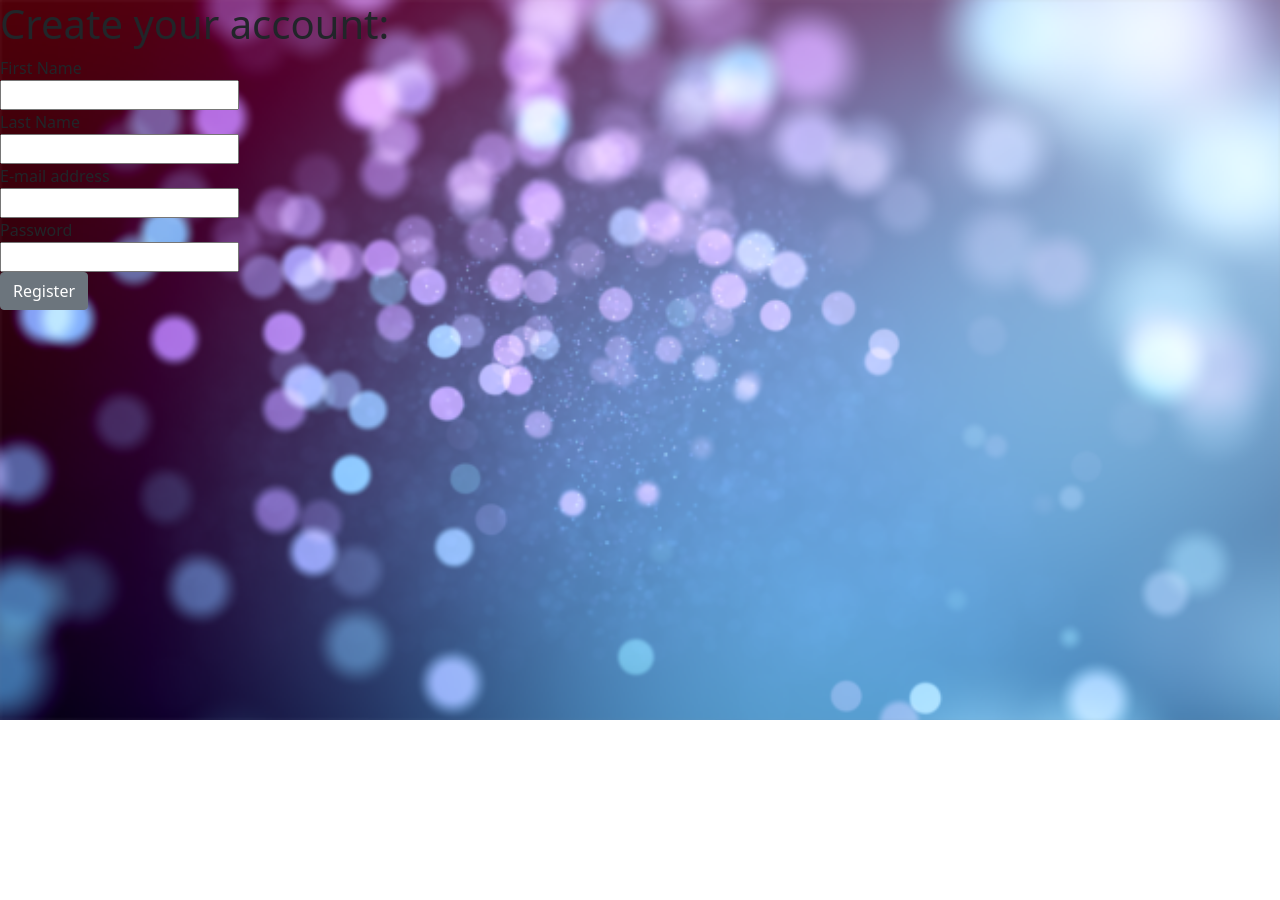
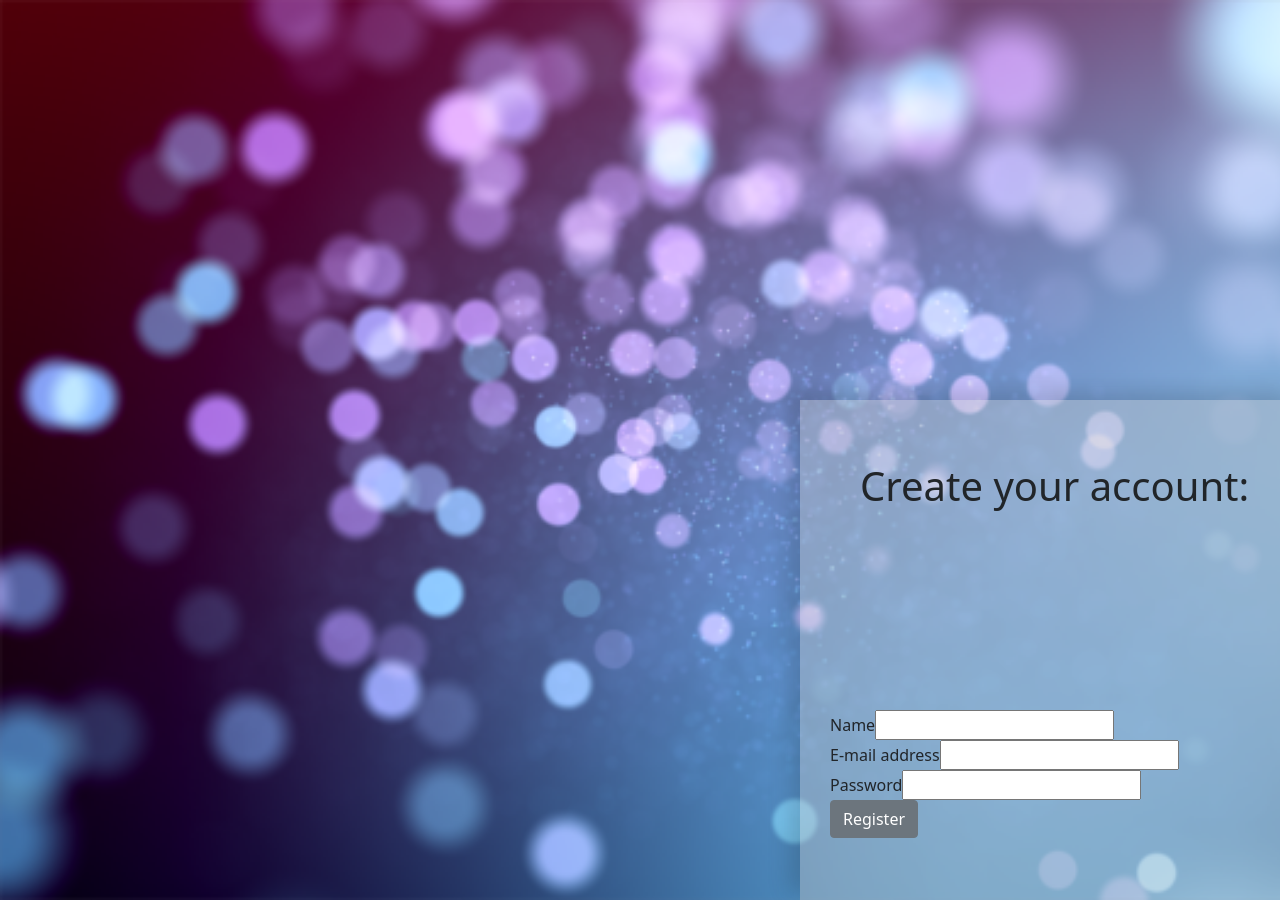
Before and after one commit to ZsuzsannaBudai/MoneyBuff-frontend, a React (Create React App) app: page /register in a window 1280 px wide. Before the commit the page ends 800 px from the top, so only its background shows below. Built offline with nearby package versions, Linux system fonts and the light colour scheme.

Commit message:
[MNYB-010] User login frontend

```diff
--- a/src/Components/registration-form/Registration.tsx
+++ b/src/Components/registration-form/Registration.tsx
@@ -17,25 +17,15 @@ export const Registration = () => {
 
     return (
         <Fragment>
-            <h1>Create your account:</h1>
             <div className="registrationForm">
+                <h1 className="regTitle">Create your account:</h1>
                 <form onSubmit={formik.handleSubmit}>
                     <div>
-                        <label>First Name</label>
+                        <label>Name</label>
                         <input
-                            id="first name"
-                            name="first name"
-                            type="first name"
-                            onChange={formik.handleChange}
-                            value={formik.values.email}
-                        />
-                    </div>
-                    <div>
-                        <label>Last Name</label>
-                        <input
-                            id="last name"
-                            name="last name"
-                            type="last name"
+                            id="name"
+                            name="name"
+                            type="name"
                             onChange={formik.handleChange}
                             value={formik.values.email}
                         />
--- a/src/Components/registration-form/RegistrationCSS.css
+++ b/src/Components/registration-form/RegistrationCSS.css
@@ -2,5 +2,16 @@
     display: flex;
     flex-direction: column;
     justify-content: center;
-    width: 200px;
+    width: 500px;
+    height: 500px;
+    background-color: rgba(192, 192, 192, 0.4);
+    box-shadow: -10px -8px 21px 1px rgba(0,0,0,0.16);
+    padding: 30px;
+    margin-left: 800px;
+    margin-top: 400px;
 }
+
+.regTitle {
+    margin-bottom: 200px;
+    margin-left: 30px;
+}
```
Also changed, not shown: src/Components/login_icon.PNG (deleted).
